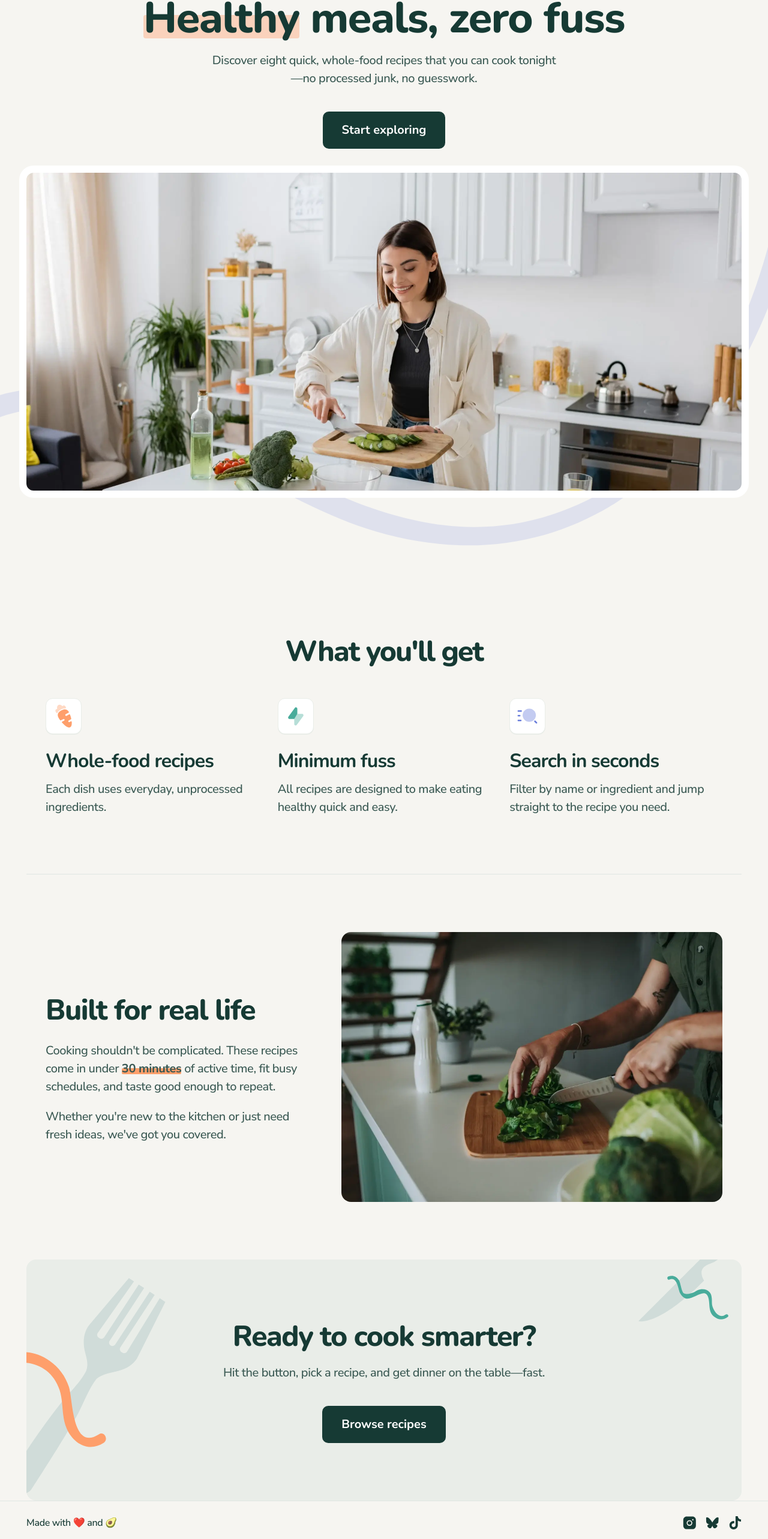
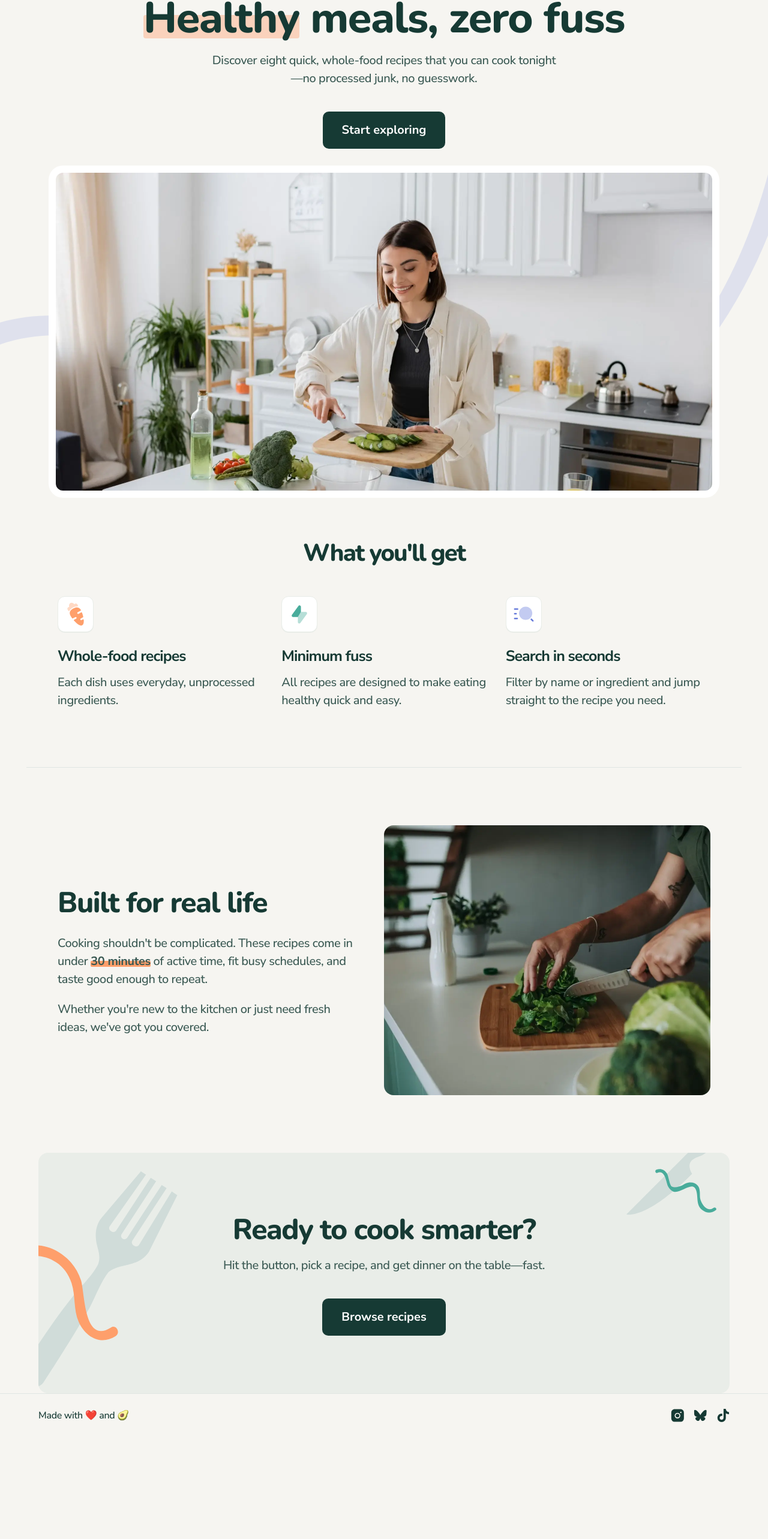
Before and after one commit to Bentil4/Insta-bite, an Angular app: page / in a window 1280 px wide. Shown: the part 181-2747 px from the top of the page at 60% size. After the commit the page ends 2577 px from the top, so only its background shows below. Built offline with nearby package versions, Linux system fonts and the light colour scheme.

Commit message:
style: update CSS for various components to improve layout and responsiveness

```diff
--- a/src/app/core/services/url-persistence.service.ts
+++ b/src/app/core/services/url-persistence.service.ts
@@ -11,7 +11,8 @@ export class UrlPersistenceService {
     const queryParams: Record<string, string | null> = {};
 
     for (const [parameterKey, parameterValue] of Object.entries(queryParameters)) {
-      queryParams[parameterKey] = parameterValue !== null && parameterValue !== '' ? String(parameterValue) : null;
+      queryParams[parameterKey] =
+        parameterValue !== null && parameterValue !== '' ? String(parameterValue) : null;
     }
 
     this.router.navigate([], {
--- a/src/app/features/home/components/cta-section/cta-section.css
+++ b/src/app/features/home/components/cta-section/cta-section.css
@@ -5,6 +5,7 @@
   border-radius: 16px;
   background-color: var(--color-cta-bg);
   padding: 48px 16px;
+  width: 90%;
 }
 
 .cta-description {
@@ -67,6 +68,7 @@
   .cta-section {
     margin: 0 32px;
     padding: 80px 0;
+    width: 90%;
   }
 
   .cta-pattern-fork {
@@ -95,6 +97,7 @@
     max-width: var(--max-content-width);
     margin: 0 auto;
     padding: 96px 0;
+    width: 90%;
   }
 
   .cta-pattern-fork {
--- a/src/app/features/home/components/features-section/features-section.css
+++ b/src/app/features/home/components/features-section/features-section.css
@@ -3,22 +3,11 @@
   margin: 0 auto;
   display: flex;
   flex-direction: column;
+  justify-content: center;
+  align-items: center;
   gap: 32px;
   padding: 0 16px 64px;
-}
-
-@media (min-width: 768px) {
-  .features-section {
-    gap: 48px;
-    padding: 0 32px 80px;
-  }
-}
-
-@media (min-width: 1024px) {
-  .features-section {
-    align-items: center;
-    padding: 0 32px 96px;
-  }
+  width: 90%;
 }
 
 .features-title {
@@ -31,42 +20,16 @@
   margin: 0;
 }
 
-@media (min-width: 768px) {
-  .features-title {
-    font-size: 48px;
-    letter-spacing: -1.92px;
-  }
-}
-
 .features-grid {
   display: grid;
   grid-template-columns: 1fr;
   gap: 24px;
-  width: 100%;
-}
-
-@media (min-width: 768px) {
-  .features-grid {
-    gap: 32px;
-  }
-}
-
-@media (min-width: 1024px) {
-  .features-grid {
-    grid-template-columns: repeat(3, 1fr);
-  }
 }
 
 .feature-card {
   display: flex;
   flex-direction: column;
   gap: 20px;
-}
-
-@media (min-width: 768px) {
-  .feature-card {
-    gap: 24px;
-  }
 }
 
 .feature-icon-container {
@@ -88,7 +51,7 @@
 }
 
 .feature-title {
-  font-family: var(--font-heading);
+  /* font-family: var(--font-heading); */
   font-weight: 700;
   font-size: 32px;
   line-height: 1.3;
@@ -98,7 +61,6 @@
 }
 
 .feature-description {
-  font-family: var(--font-body);
   font-weight: 500;
   font-size: 20px;
   line-height: 1.5;
@@ -106,3 +68,37 @@
   color: var(--color-secondary);
   margin: 0;
 }
+
+@media (min-width: 768px) {
+  .features-section {
+    gap: 48px;
+    padding: 0 32px 80px;
+  }
+
+  .features-title {
+    letter-spacing: -1.92px;
+  }
+
+  .features-grid {
+    gap: 32px;
+  }
+}
+
+@media (min-width: 1024px) {
+  .features-section {
+    align-items: center;
+    padding: 0 32px 96px;
+  }
+
+  .features-grid {
+    grid-template-columns: repeat(3, 1fr);
+  }
+
+  .feature-title {
+    font-size: 25px;
+  }
+
+  .feature-card {
+    gap: 24px;
+  }
+}
--- a/src/app/features/home/components/hero-section/hero-section.css
+++ b/src/app/features/home/components/hero-section/hero-section.css
@@ -23,7 +23,7 @@
 
 .hero-pattern {
   position: absolute;
-  top: 368px;
+  top: -35%;
   left: 0;
   width: 100%;
   z-index: -10;
@@ -33,13 +33,13 @@
 
 @media (min-width: 768px) {
   .hero-pattern {
-    top: 240px;
+    top: -50%;
   }
 }
 
 @media (min-width: 1024px) {
   .hero-pattern {
-    top: -27px;
+    top: -15%;
   }
 }
 
@@ -151,7 +151,7 @@
 @media (min-width: 768px) {
   .hero-image-container {
     height: 350px;
-    width: 704px;
+    width: 90%;
     box-shadow: 0 0 0 7px rgba(255, 255, 255, 1);
   }
 }
@@ -159,7 +159,7 @@
 @media (min-width: 1024px) {
   .hero-image-container {
     height: 530px;
-    width: 1192px;
+    width: 90%;
     border-radius: 12px;
     box-shadow: 0 0 0 12px rgba(255, 255, 255, 1);
   }
--- a/src/app/features/home/components/real-life-section/real-life-section.css
+++ b/src/app/features/home/components/real-life-section/real-life-section.css
@@ -1,26 +1,12 @@
 .real-life-section {
-  max-width: var(--max-content-width);
+  max-width: 90%;
   margin: 0 auto;
   display: flex;
   flex-direction: column;
+  justify-content: center;
+  align-items: center;
   gap: 32px;
   padding: 64px 16px;
-}
-
-@media (min-width: 768px) {
-  .real-life-section {
-    gap: 40px;
-    padding: 80px 32px;
-  }
-}
-
-@media (min-width: 1024px) {
-  .real-life-section {
-    flex-direction: row;
-    align-items: center;
-    gap: 48px;
-    padding: 96px 32px;
-  }
 }
 
 .real-life-content {
@@ -38,14 +24,6 @@
   letter-spacing: -2px;
   color: var(--color-primary-dark);
   margin: 0;
-}
-
-@media (min-width: 768px) {
-  .real-life-title {
-    font-size: 48px;
-    line-height: 1.36;
-    letter-spacing: -1.44px;
-  }
 }
 
 .real-life-text {
@@ -84,7 +62,22 @@
   border-radius: 12px;
 }
 
+.real-life-image {
+  object-fit: cover;
+}
+
 @media (min-width: 768px) {
+  .real-life-section {
+    gap: 40px;
+    padding: 80px 32px;
+  }
+
+  .real-life-title {
+    font-size: 48px;
+    line-height: 1.36;
+    letter-spacing: -1.44px;
+  }
+
   .real-life-image-container {
     height: 499px;
     width: 704px;
@@ -93,12 +86,15 @@
 }
 
 @media (min-width: 1024px) {
+  .real-life-section {
+    flex-direction: row;
+    align-items: center;
+    gap: 48px;
+    padding: 96px 32px;
+  }
+
   .real-life-image-container {
     height: 450px;
-    width: 635px;
+    width: 50%;
   }
 }
-
-.real-life-image {
-  object-fit: cover;
-}
--- a/src/app/features/home/home.css
+++ b/src/app/features/home/home.css
@@ -4,11 +4,11 @@
 }
 
 .hero-wrapper {
-  padding-bottom: 40px;
+  /* padding-bottom: 40px; */
 }
 
 .main-content {
-  padding-top: 64px;
+  /* padding-top: 64px; */
 }
 
 .divider-wrapper {
@@ -27,20 +27,20 @@
     /* width: 90%; */
   }
   .hero-wrapper {
-    padding-bottom: 64px;
+    /* padding-bottom: 64px; */
   }
   .main-content {
-    padding-top: 80px;
+    /* padding-top: 80px; */
   }
 }
 
 @media (min-width: 1024px) {
   .hero-wrapper {
-    padding-bottom: 80px;
+    /* padding-bottom: 80px; */
   }
 
   .main-content {
-    padding-top: 80px;
+    /* padding-top: 80px; */
   }
 
   .divider-wrapper {
--- a/src/app/layout/footer/footer.css
+++ b/src/app/layout/footer/footer.css
@@ -3,6 +3,7 @@
   background-color: var(--color-background-cream);
   display: flex;
   justify-content: center;
+  width: 100%;
 }
 
 .footer-container {
@@ -11,12 +12,22 @@
   display: flex;
   flex-direction: column;
   align-items: center;
-  gap: 20rem;
-  padding: 24px 16px;
+  gap: 2rem;
+  padding: 24px 0;
+  width: 90%;
 }
 
 .footer-nav {
   order: 1;
+}
+
+.social-links {
+  display: flex;
+  align-items: center;
+  gap: 16px;
+  list-style: none;
+  margin: 0;
+  padding: 0;
 }
 
 .social-link {
@@ -48,7 +59,8 @@
   .footer-container {
     flex-direction: row;
     justify-content: space-between;
-    padding: 24px 32px;
+    padding: 24px 0;
+    width: 90%;
   }
 
   .footer-nav {
@@ -76,5 +88,7 @@
     justify-content: space-between;
     align-items: center;
     padding: 24px 0px;
+    gap: 20rem;
+    width: 90%;
   }
 }
```
